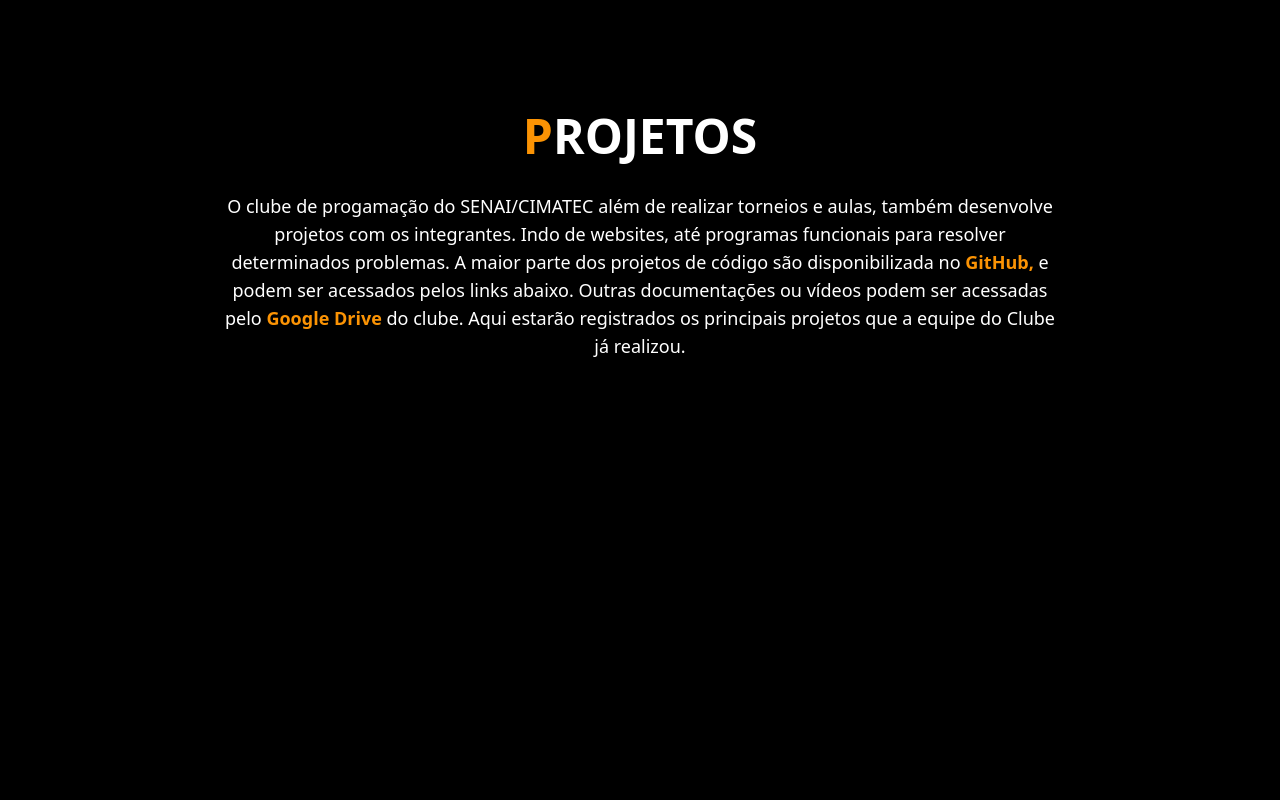
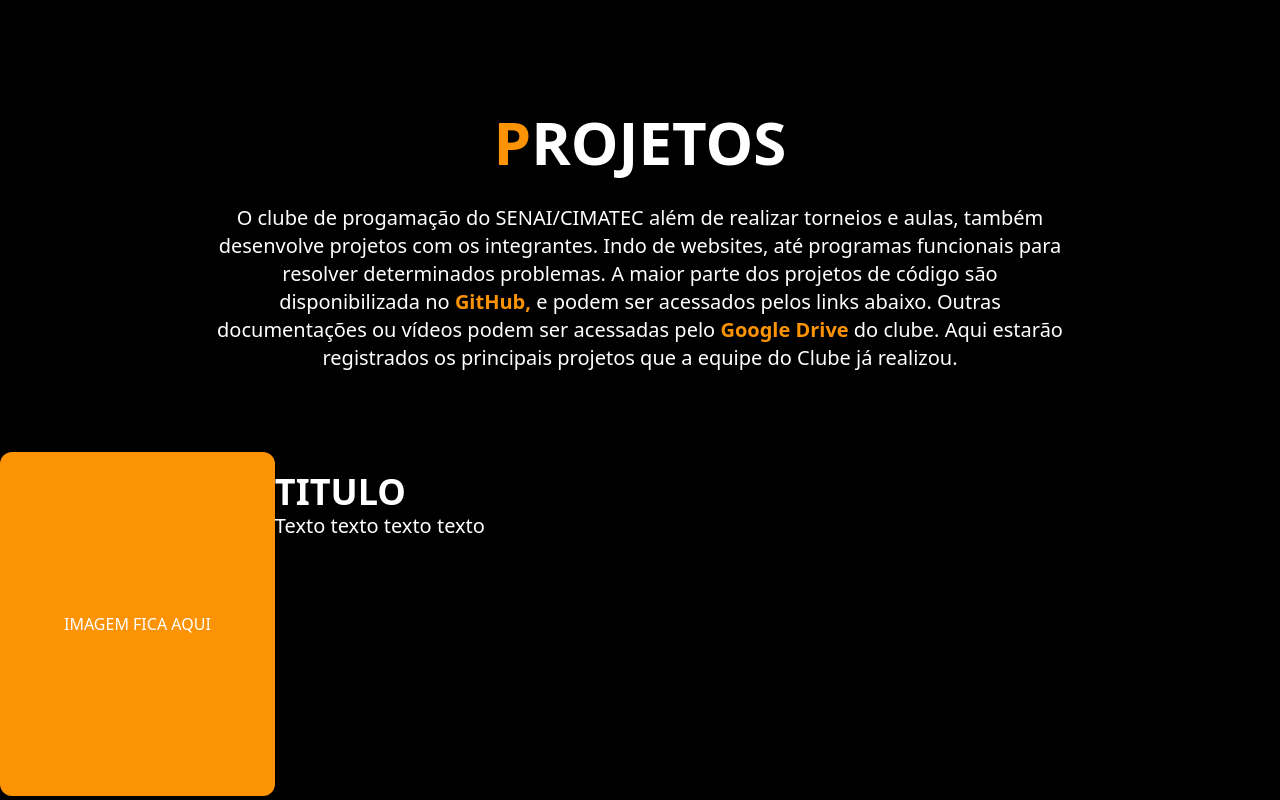
Before and after one commit to ClubeProgramacaoSSA/Front-End-Site-Clube-de-Programacao, a React (Vite) app: page /projects in a window 1280 px wide. Built offline with nearby package versions, Linux system fonts and the light colour scheme.

Commit message:
[FEAT][PROJETOS]
Primeiro Commit adicionando os primeiros recursos da tela de projetos.

```diff
--- a/src/pages/projects/components/projbox.tsx
+++ b/src/pages/projects/components/projbox.tsx
@@ -1,3 +1,15 @@
 export function Projbox() {
-	return <h1>Projbox</h1>;
+	return (
+		<main className="max-w-5xl">
+			<div className="text-white flex xsm:flex-col sm:flex-col flex-row sm:items-center xsm:items-center mt-10">
+				<div className="bg-orange rounded-xl pt-40 pb-40 pl-16 pr-16">
+					IMAGEM FICA AQUI
+				</div>
+				<div className="flex flex-col xsm:items-center sm:items-center items-start">
+					<h1 className="font-bold text-4xl mt-5 font-Roboto">TITULO</h1>
+					<p className="font-normal text-xl">Texto texto texto texto</p>
+				</div>
+			</div>
+		</main>
+	);
 }
--- a/src/pages/projects/index.tsx
+++ b/src/pages/projects/index.tsx
@@ -1,14 +1,15 @@
 //todo: fazer o componente do Projbox
 //todo: criar o caminho para puxar os projetos do banco de dados
+import {Projbox} from "../projects/components/projbox";
 
 export function Projects() {
 	return (
 		<main>
 			<div className="text-white max-w-4xl mx-auto my-20 flex flex-col items-center">
-				<h1 className="my-8 font-Roboto font-bold md:text-6xl text-5xl ">
+				<h1 className="my-8 font-Roboto font-bold md:text-6xl text-6xl ">
 					<span className="text-orange">P</span>ROJETOS
 				</h1>
-				<p className="text-center font-Manrope mx-6 text-lg">
+				<p className="text-center font-Manrope mx-6 font-base text-xl">
 					O clube de progamação do SENAI/CIMATEC além de realizar torneios e
 					aulas, também desenvolve projetos com os integrantes. Indo de
 					websites, até programas funcionais para resolver determinados
@@ -37,6 +38,8 @@ export function Projects() {
 					do Clube já realizou.
 				</p>
 			</div>
+
+			<Projbox />
 		</main>
 	);
 }
```
